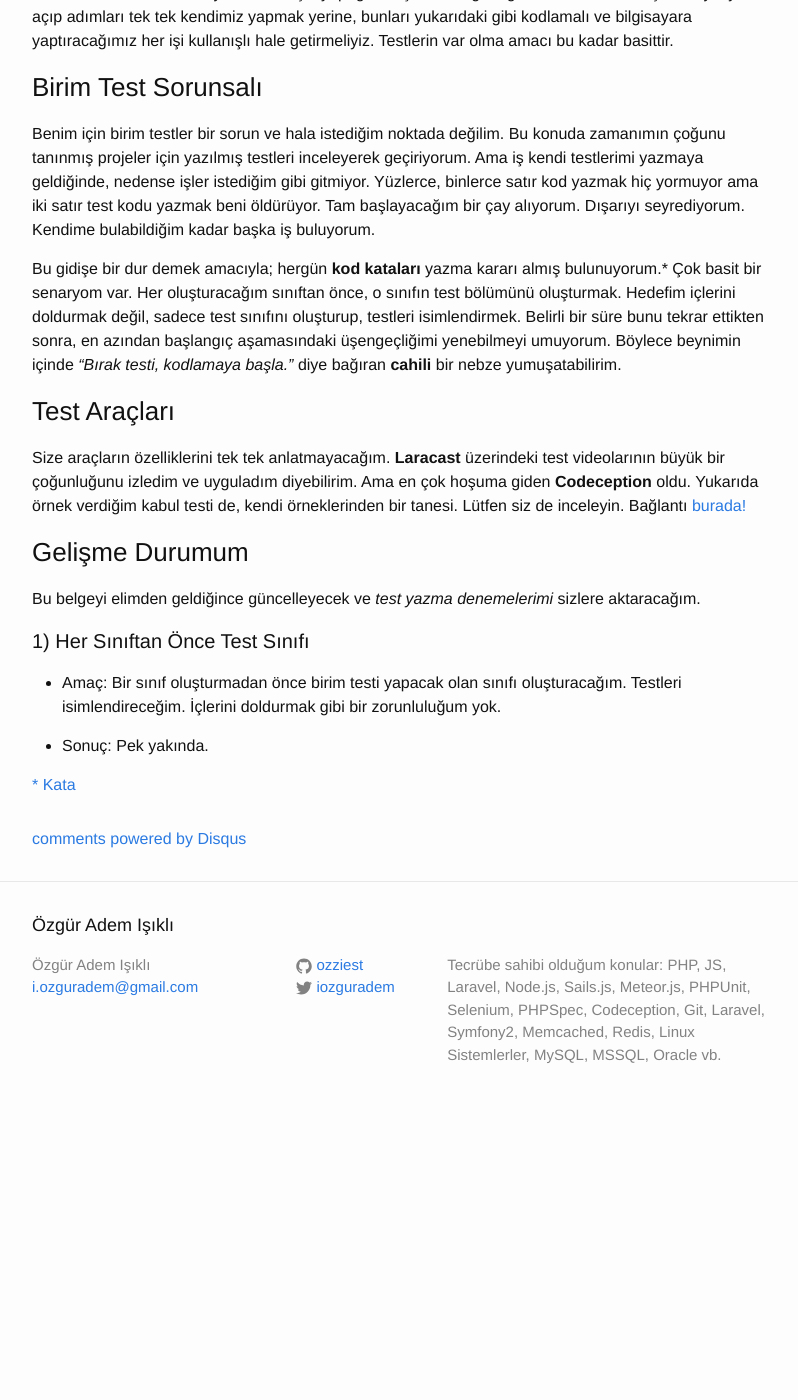
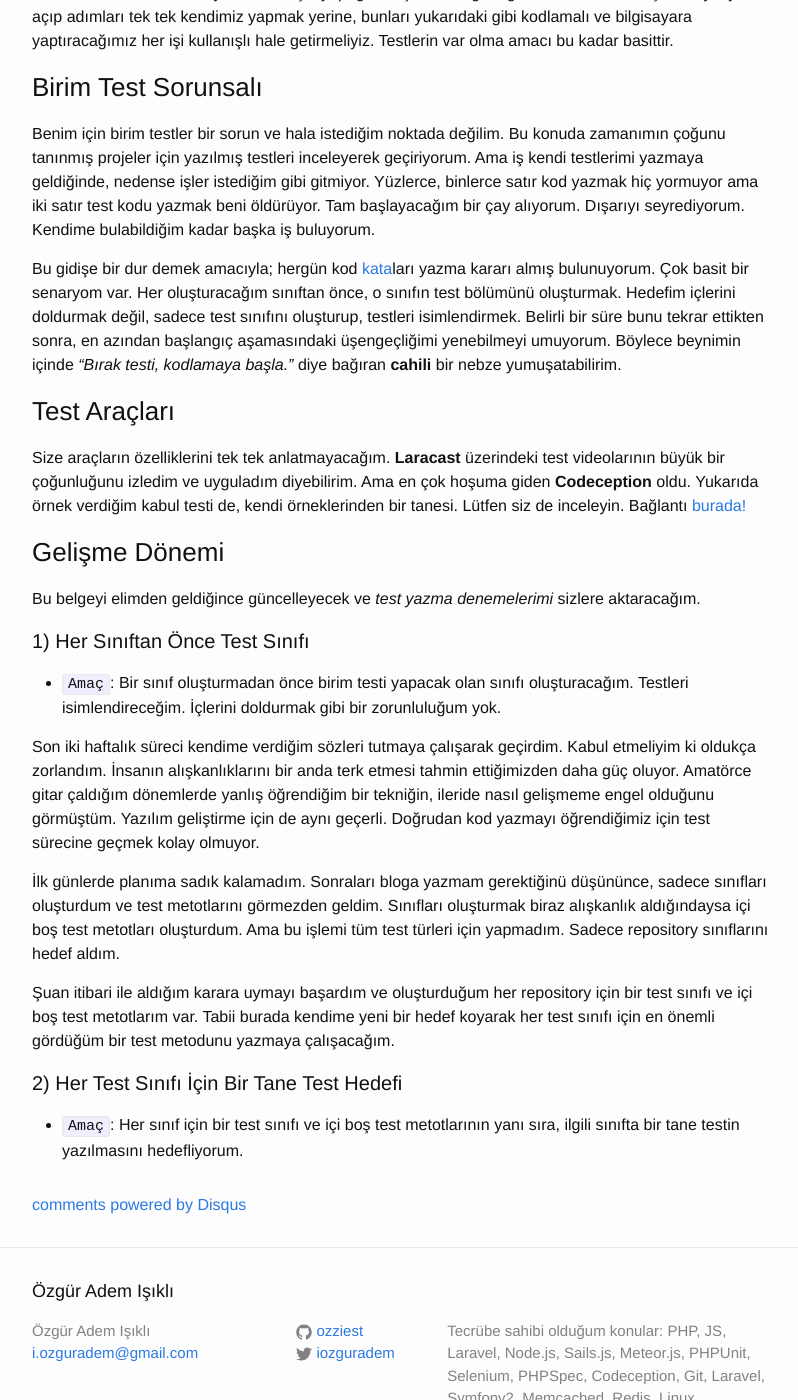
Before and after one commit to ozziest/ozziest.github.io, a Jekyll site: the page built from _posts/2014-09-15-test-yazmak-ile -basim-dertte.md, in a window 1280 px wide and 1400 px high, scrolled down 914 px. Shown: the whole window, without its empty margins (238-1036 px from the left). Built offline with Jekyll 4.4.1, drawn with Linux system fonts in a browser that asks for light colours; comment, search, counter and statistics services are not loaded; before the commit the page ends 2040 px from its top, so only the background shows below that.

Commit message:
Updated blog post

```diff
--- a/_posts/2014-09-15-test-yazmak-ile -basim-dertte.md
+++ b/_posts/2014-09-15-test-yazmak-ile -basim-dertte.md
@@ -38,20 +38,26 @@
 
 Benim için birim testler bir sorun ve hala istediğim noktada değilim. Bu konuda zamanımın çoğunu tanınmış projeler için yazılmış testleri inceleyerek geçiriyorum. Ama iş kendi testlerimi yazmaya geldiğinde, nedense işler istediğim gibi gitmiyor. Yüzlerce, binlerce satır kod yazmak hiç yormuyor ama iki satır test kodu yazmak beni öldürüyor. Tam başlayacağım bir çay alıyorum. Dışarıyı seyrediyorum. Kendime bulabildiğim kadar başka iş buluyorum.
 
-Bu gidişe bir dur demek amacıyla; hergün **kod kataları** yazma kararı almış bulunuyorum.* Çok basit bir senaryom var. Her oluşturacağım sınıftan önce, o sınıfın test bölümünü oluşturmak. Hedefim içlerini doldurmak değil, sadece test sınıfını oluşturup, testleri isimlendirmek. Belirli bir süre bunu tekrar ettikten sonra, en azından başlangıç aşamasındaki üşengeçliğimi yenebilmeyi umuyorum. Böylece beynimin içinde *"Bırak testi, kodlamaya başla."* diye bağıran **cahili** bir nebze yumuşatabilirim.
+Bu gidişe bir dur demek amacıyla; hergün kod [kata](http://tr.wikipedia.org/wiki/Kata)ları yazma kararı almış bulunuyorum. Çok basit bir senaryom var. Her oluşturacağım sınıftan önce, o sınıfın test bölümünü oluşturmak. Hedefim içlerini doldurmak değil, sadece test sınıfını oluşturup, testleri isimlendirmek. Belirli bir süre bunu tekrar ettikten sonra, en azından başlangıç aşamasındaki üşengeçliğimi yenebilmeyi umuyorum. Böylece beynimin içinde *"Bırak testi, kodlamaya başla."* diye bağıran **cahili** bir nebze yumuşatabilirim.
 
 ### Test Araçları
 
 Size araçların özelliklerini tek tek anlatmayacağım. **Laracast** üzerindeki test videolarının büyük bir çoğunluğunu izledim ve uyguladım diyebilirim. Ama en çok hoşuma giden **Codeception** oldu. Yukarıda örnek verdiğim kabul testi de, kendi örneklerinden bir tanesi. Lütfen siz de inceleyin. Bağlantı [burada!](http://codeception.com/)
 
-### Gelişme Durumum
+### Gelişme Dönemi
 
 Bu belgeyi elimden geldiğince güncelleyecek ve *test yazma denemelerimi* sizlere aktaracağım.
 
 #### 1) Her Sınıftan Önce Test Sınıfı
 
-* Amaç: Bir sınıf oluşturmadan önce birim testi yapacak olan sınıfı oluşturacağım. Testleri isimlendireceğim. İçlerini doldurmak gibi bir zorunluluğum yok.
+* `Amaç`: Bir sınıf oluşturmadan önce birim testi yapacak olan sınıfı oluşturacağım. Testleri isimlendireceğim. İçlerini doldurmak gibi bir zorunluluğum yok.
 
-* Sonuç: Pek yakında.
+Son iki haftalık süreci kendime verdiğim sözleri tutmaya çalışarak geçirdim. Kabul etmeliyim ki oldukça zorlandım. İnsanın alışkanlıklarını bir anda terk etmesi tahmin ettiğimizden daha güç oluyor. Amatörce gitar çaldığım dönemlerde yanlış öğrendiğim bir tekniğin, ileride nasıl gelişmeme engel olduğunu görmüştüm. Yazılım geliştirme için de aynı geçerli. Doğrudan kod yazmayı öğrendiğimiz için test sürecine geçmek kolay olmuyor.
 
-[* Kata](http://tr.wikipedia.org/wiki/Kata)
+İlk günlerde planıma sadık kalamadım. Sonraları bloga yazmam gerektiğinü düşününce, sadece sınıfları oluşturdum ve test metotlarını görmezden geldim. Sınıfları oluşturmak biraz alışkanlık aldığındaysa içi boş test metotları oluşturdum. Ama bu işlemi tüm test türleri için yapmadım. Sadece repository sınıflarını hedef aldım.
+
+Şuan itibari ile aldığım karara uymayı başardım ve oluşturduğum her repository için bir test sınıfı ve içi boş test metotlarım var. Tabii burada kendime yeni bir hedef koyarak her test sınıfı için en önemli gördüğüm bir test metodunu yazmaya çalışacağım.
+
+#### 2) Her Test Sınıfı İçin Bir Tane Test Hedefi
+
+* `Amaç`: Her sınıf için bir test sınıfı ve içi boş test metotlarının yanı sıra, ilgili sınıfta bir tane testin yazılmasını hedefliyorum.
```
